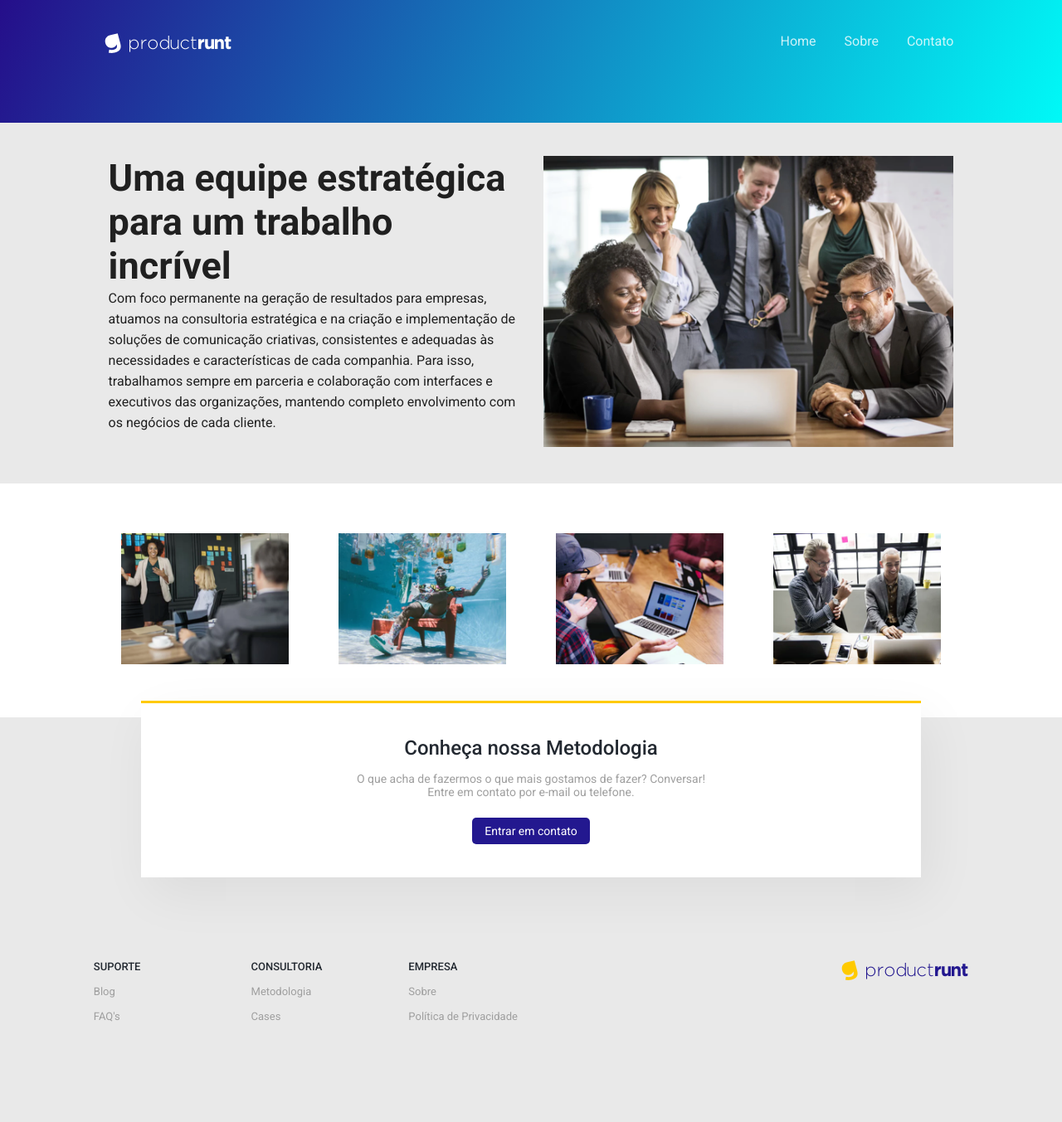
After one commit to YuriMotaTech/DankiCode-Wordpress-Theme, a PHP site: page /sobre.html in a window 1280 px wide. The commit adds this page. Shown: the whole page at 83% size. Run offline with PHP 8.4, Linux system fonts and the light colour scheme; some libraries are stand-ins or nearby versions.

Commit message:
Separação de CSS e Criação de página Sobre

```diff
--- a/assets/css/index.css
+++ b/assets/css/index.css
@@ -1,22 +1,4 @@
-body{background-color: #e9e9e9;}
-
-/* Classes Auxiliares */
-
-.center{
-  max-width: 1100px;
-  margin: 0 auto;
-  padding: 0 2%;
-}
-
-.clear{clear: both;}
-
-.w50{
-  float: left;
-  width: 50%;
-  padding: 0 15px;
-}
-
-/**/
+/* SEÇÃO 1 */
 
 section.topo{
   background-image: linear-gradient(114deg, #250e8a, #00f9f7);
@@ -392,20 +374,3 @@ footer > .center{
   margin-top: 15px;
   text-decoration: none;
 }
-
-/* RESPONSIVO */
-
-@media screen and (max-width: 768px) {
-  .w50{width: 100%;}
-
-  .menu-desktop{display: none;}
-  .menu-mobile{display: block;}
-
-  .box-single-diferenciais{width: 100%;}
-
-  .col-footer{
-    margin-bottom: 30px;
-    width: 100% !important;
-    text-align: center !important;
-  }
-}
--- a/assets/css/reset.css
+++ b/assets/css/reset.css
@@ -4,3 +4,23 @@
     box-sizing: border-box;
     font-family: 'Roboto', sans-serif;
   }
+
+/* Classes Auxiliares */
+
+body{background-color: #e9e9e9;}
+
+.center{
+  max-width: 1100px;
+  margin: 0 auto;
+  padding: 0 2%;
+}
+
+.clear{clear: both;}
+
+.w50{
+  float: left;
+  width: 50%;
+  padding: 0 15px;
+}
+
+/**/
--- /dev/null
+++ b/assets/css/responsivo.css
@@ -0,0 +1,25 @@
+@media screen and (max-width: 768px) {
+    .w50{width: 100%;}
+
+    .menu-desktop{display: none;}
+    .menu-mobile{display: block;}
+
+    /* INDEX */
+    .box-single-diferenciais{width: 100%;}
+
+    .col-footer{
+      margin-bottom: 30px;
+      width: 100% !important;
+      text-align: center !important;
+    }
+
+    /* SOBRE */
+    section.sobre-equipe img{margin: 20px 0;}
+
+    .sobre-galeria .single-galeria{
+      padding: 0 10px !important;
+      width: 100% !important;
+      text-align: center;
+      margin-bottom: 20px;
+  }
+  }
--- /dev/null
+++ b/assets/css/sobre.css
@@ -0,0 +1,42 @@
+/* SEÇÃO 1 */
+
+section.sobre-equipe{
+    padding: 40px 0;
+}
+
+.equipe-sobre-texto h2{
+    font-size: 45px;
+    color: #202020;
+}
+
+.equipe-sobre-texto p{
+    font-size: 16px;
+    color: #202020;
+    line-height: 25px;
+}
+
+.sobre-equipe img{
+    max-width: 100%;
+}
+
+/* SEÇÃO 2 */
+
+section.sobre-galeria{
+    margin-bottom: 30px;
+    padding: 60px 0;
+    background-color: #ffffff;
+}
+
+.sobre-galeria > .center{
+    display: flex;
+    flex-wrap: wrap;
+}
+
+.sobre-galeria img{
+    max-width: 100%;
+}
+
+.sobre-galeria .single-galeria{
+    padding: 0 30px;
+    width: 25%;
+}
--- /dev/null
+++ b/sobre.html
@@ -0,0 +1,99 @@
+<!DOCTYPE html>
+<html lang="en">
+<head>
+  <meta charset="UTF-8">
+  <meta http-equiv="X-UA-Compatible" content="IE=edge">
+  <meta name="viewport" content="width=device-width, initial-scale=1.0, maximum-scale=1.0">
+  <link href="https://fonts.googleapis.com/css2?family=Roboto:ital,wght@0,100;0,300;0,400;0,500;0,700;0,900;1,100;1,300;1,400;1,500;1,700;1,900&display=swap" rel="stylesheet">
+  <link rel="stylesheet" href="assets/css/reset.css">
+  <link rel="stylesheet" href="assets/css/index.css">
+  <link rel="stylesheet" href="assets/css/sobre.css">
+  <link rel="stylesheet" href="assets/css/responsivo.css">
+  <script src="https://kit.fontawesome.com/a055e3e8af.js" crossorigin="anonymous"></script>
+  <title>Product Run - Sobre</title>
+</head>
+<body>
+  <section class="topo">
+    <div class="center">
+      <header>
+        <div class="logo"><img src="assets/img/home/logo.png" alt="Product Run Logo"></div>
+      </header>
+      <ul class="menu-desktop">
+        <li><a href="/index.html">Home</a></li>
+        <li><a href="/sobre.html">Sobre</a></li>
+        <li><a href="/contato.html">Contato</a></li>
+      </ul> <!-- menu-desktop -->
+      <div class="menu-mobile">
+        <i class="fa-solid fa-bars"></i>
+        <ul>
+          <li><a href="/index.html">Home</a></li>
+          <li><a href="/sobre.html">Sobre</a></li>
+          <li><a href="/contato.html">Contato</a></li>
+        </ul>
+      </div><!-- menu-mobile -->
+      <div class="clear"></div>
+    </div> <!-- center -->
+  </section> <!-- topo -->
+
+  <section class="sobre-equipe">
+    <div class="center">
+        <div class="w50 equipe-sobre-texto">
+            <h2>Uma equipe estratégica para um trabalho incrível</h2>
+            <p>Com foco permanente na geração de resultados para empresas, atuamos na consultoria estratégica e na criação e implementação de soluções de comunicação criativas, consistentes e adequadas às necessidades e características de cada companhia. Para isso, trabalhamos sempre em parceria e colaboração com interfaces e executivos das organizações, mantendo completo envolvimento com os negócios de cada cliente.</p>
+        </div> <!-- w50 -->
+        <div class="w50">
+            <img src="assets/img/about/foto-equipe-01.png" alt="">
+        </div> <!-- w50 -->
+    </div> <!-- center -->
+    <div class="clear"></div>
+  </section>
+
+  <section class="sobre-galeria">
+    <div class="center">
+        <div class="single-galeria"><img src="assets/img/about/foto-1.png" alt="Foto mulher liderando reunião"></div>
+        <div class="single-galeria"><img src="assets/img/about/foto-2.png" alt="Foto homem embaixo d'água"></div>
+        <div class="single-galeria"><img src="assets/img/about/foto-3.png" alt="Foto time trabalhando em notebooks"></div>
+        <div class="single-galeria"><img src="assets/img/about/foto-4.png" alt="Foto dupla trabalhando em notebooks"></div>
+    </div> <!-- center -->
+    <div class="clear"></div>
+  </section> <!-- sobre-galeria -->
+
+  <section class="metodologia">
+    <div class="center">
+      <h2>Conheça nossa Metodologia</h2>
+      <p>O que acha de fazermos o que mais gostamos de fazer? Conversar!</br>Entre em contato por e-mail ou telefone.</p>
+      <a href="/contato">Entrar em contato</a>
+    </div>
+  </section> <!-- metodologia -->
+
+  <footer style="margin: 50px;">
+    <div class="center">
+        <div class="col-footer">
+          <h2>Suporte</h2>
+          <a href="">Blog</a>
+          <a href="">FAQ's</a>
+        </div>
+        <div class="col-footer">
+          <h2>Consultoria</h2>
+          <a href="">Metodologia</a>
+          <a href="">Cases</a>
+        </div>
+        <div class="col-footer">
+          <h2>Empresa</h2>
+          <a href="">Sobre</a>
+          <a href="">Política de Privacidade</a>
+        </div>
+        <div class="col-footer">
+          <img src="assets/img/home/logo-dummy.png" alt="">
+        </div>
+    </div> <!-- center -->
+  </footer>
+
+  <script>
+	//Menu responsivo.
+	$('.menu-mobile i').click(function(){
+		$('.menu-mobile').find('ul').slideToggle();
+	})
+</script>
+</body>
+</html>
```
Also changed, not shown: index.html (+7 -6 lines).
